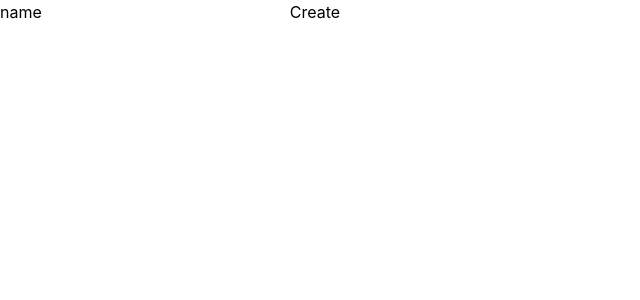
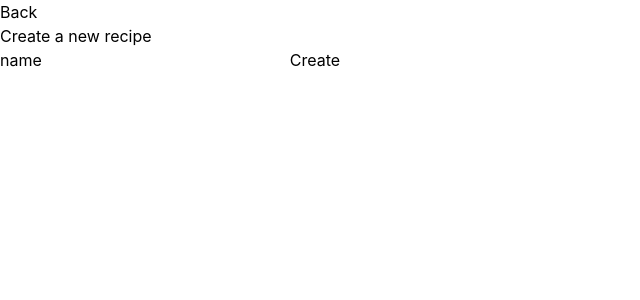
Before and after one commit to s-gas/ho-fame, a React (Vite) app in the folder frontend/: page /new in a window 1280 px wide. Shown: the top 300 px of the page, without its empty margins (0-640 px from the left). Built offline with nearby package versions, Linux system fonts and the light colour scheme.

Commit message:
Create navigation between the two pages

```diff
--- a/frontend/src/pages/Home.tsx
+++ b/frontend/src/pages/Home.tsx
@@ -1,3 +1,4 @@
+import { useNavigate } from "react-router-dom";
 import RecipesList from "../components/RecipesList";
 import type { Recipe } from "../types";
 
@@ -7,11 +8,14 @@
 };
 
 const Home = ({recipes, setRecipes}: HomeProps) => {
+
+  const navigate = useNavigate();
+
   return (
     <>
       <h1>ho-fame</h1>
       <RecipesList recipes={recipes} setRecipes={setRecipes} />
-      <button>New</button>
+      <button onClick={() => navigate('/new')}>New</button>
     </>
   )
 };
--- a/frontend/src/pages/New.tsx
+++ b/frontend/src/pages/New.tsx
@@ -1,3 +1,4 @@
+import { useNavigate } from "react-router-dom";
 import NewRecipeForm from "../components/NewRecipeForm";
 import type { Recipe } from "../types";
 
@@ -6,8 +7,15 @@
 };
 
 const New = ({ setRecipes }: NewProps) => {
+
+  const navigate = useNavigate();
+
   return (
-    <NewRecipeForm setRecipes={setRecipes} />
+    <>
+      <button onClick={() => navigate('/')}>Back</button>
+      <h1>Create a new recipe</h1>
+      <NewRecipeForm setRecipes={setRecipes} />
+    </>
   )
 }
 
```
